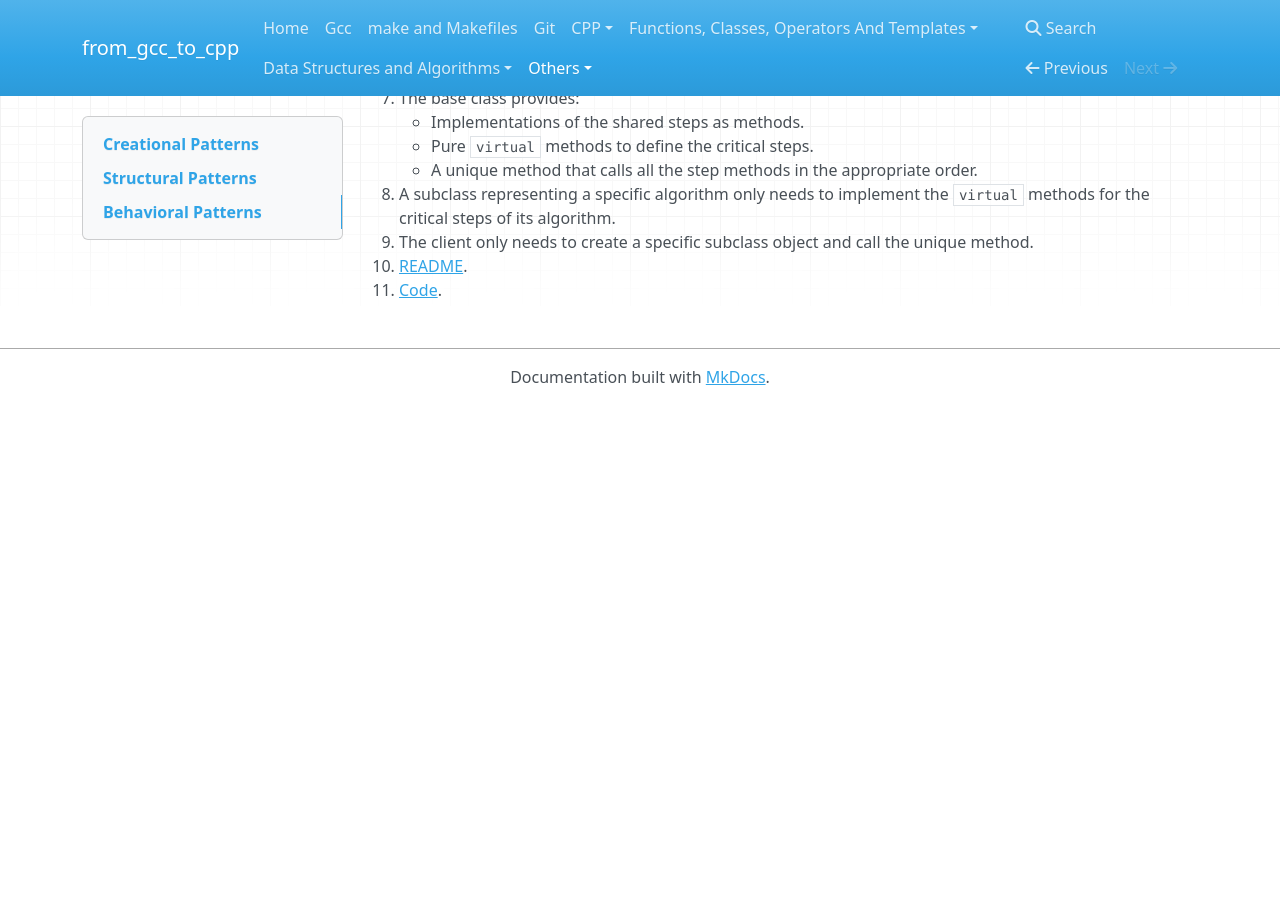
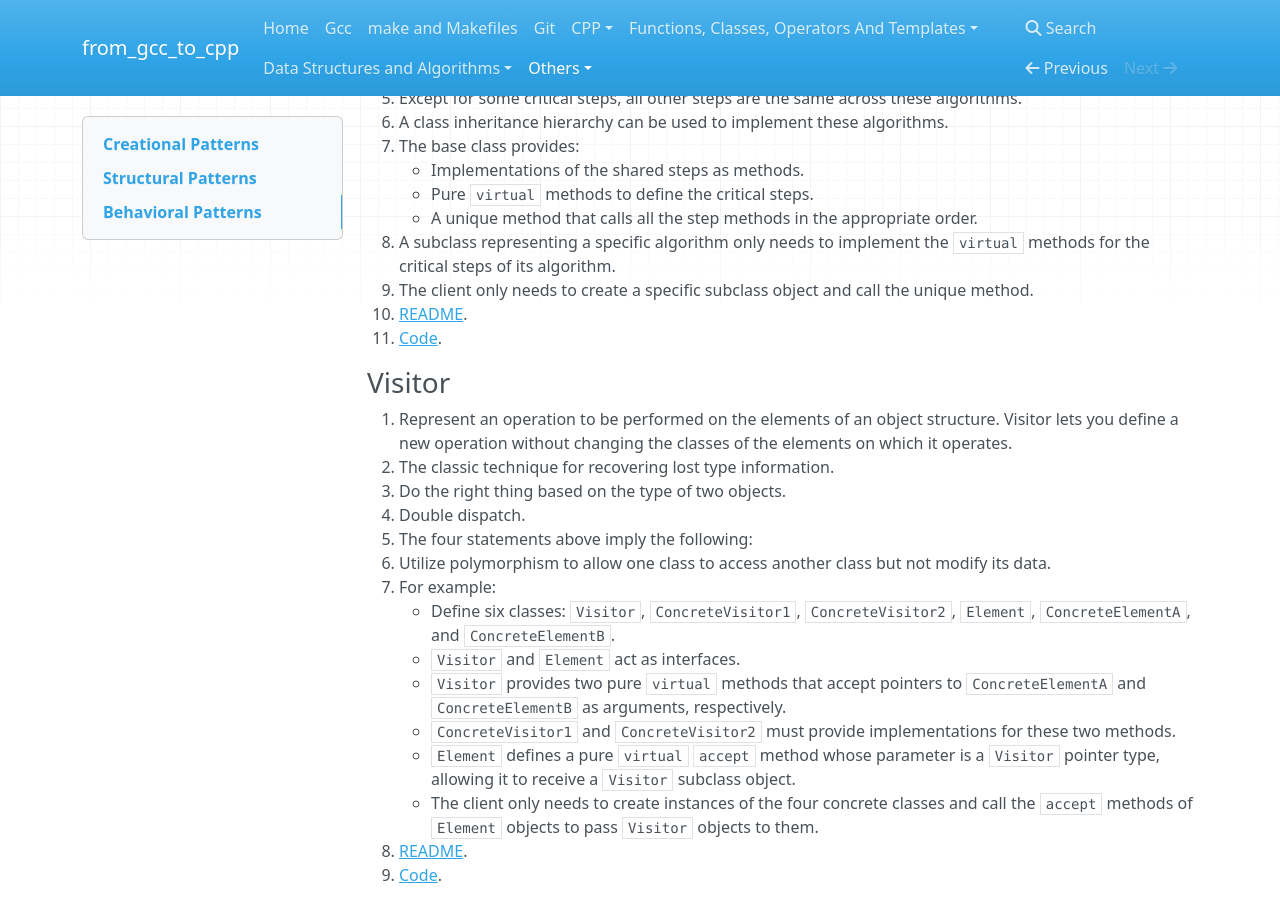
Before and after one commit to 0BananaBig0/from_gcc_to_cpp, an MkDocs documentation site: the page built from docs/DesignPatterns.md, in a window 1280 px wide and 900 px high, scrolled down 10715 px. Built offline with MkDocs 1.6.1, drawn with Linux system fonts in a browser that asks for light colours; nearby versions of some CDN libraries; before the commit the page ends 11120 px from its top, so only the background shows below that; some of the changed text lies outside the part shown.

Commit message:
add visitor design pattern

```diff
--- a/docs/DesignPatterns.md
+++ b/docs/DesignPatterns.md
@@ -28,6 +28,8 @@
   - [Observer](#observer)
   - [State](#state)
   - [Strategy](#strategy)
+  - [Template](#template)
+  - [Visitor](#visitor)
 
 <!-- vim-markdown-toc -->
 
@@ -77,7 +79,7 @@
 
 1. Define an interface for creating an object, but let subclasses decide which class to instantiate.
    Factory Method lets a class defer instantiation to subclasses.
-2. Defining a "virtual" constructor.
+2. Defining a `virtual` constructor.
 3. The `new` operator considered harmful.
 4. The three statements above imply the following:
    - There are multiple products.
@@ -494,3 +496,26 @@
    - The client only needs to create a specific subclass object and call the unique method.
 4. [README](https://gitee.com/banana33/design-patterns-cpp/tree/master/template-method).
 5. [Code](https://gitee.com/banana33/design-patterns-cpp/blob/master/template-method/TemplateMethod.cpp).
+
+### Visitor
+
+1. Represent an operation to be performed on the elements of an object structure. Visitor lets you
+   define a new operation without changing the classes of the elements on which it operates.
+2. The classic technique for recovering lost type information.
+3. Do the right thing based on the type of two objects.
+4. Double dispatch.
+5. The four statements above imply the following:
+   - Utilize polymorphism to allow one class to access another class but not modify its data.
+   - For example:
+     - Define six classes: `Visitor`, `ConcreteVisitor1`, `ConcreteVisitor2`, `Element`,
+       `ConcreteElementA`, and `ConcreteElementB`.
+     - `Visitor` and `Element` act as interfaces.
+     - `Visitor` provides two pure `virtual` methods that accept pointers to `ConcreteElementA` and
+       `ConcreteElementB` as arguments, respectively.
+     - `ConcreteVisitor1` and `ConcreteVisitor2` must provide implementations for these two methods.
+     - `Element` defines a pure `virtual` `accept` method whose parameter is a `Visitor` pointer
+       type, allowing it to receive a `Visitor` subclass object.
+     - The client only needs to create instances of the four concrete classes and call the `accept`
+       methods of `Element` objects to pass `Visitor` objects to them.
+6. [README](https://gitee.com/banana33/design-patterns-cpp/tree/master/visitor).
+7. [Code](https://gitee.com/banana33/design-patterns-cpp/blob/master/visitor/Visitor.cpp).
```
Also changed, not shown: README.md (+2 -0 lines).
